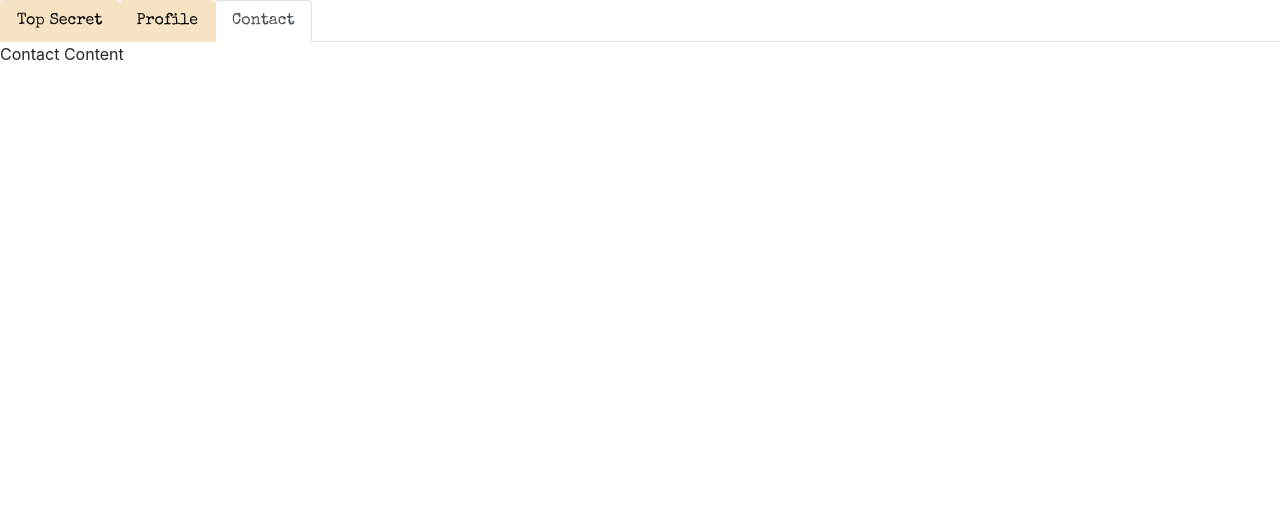
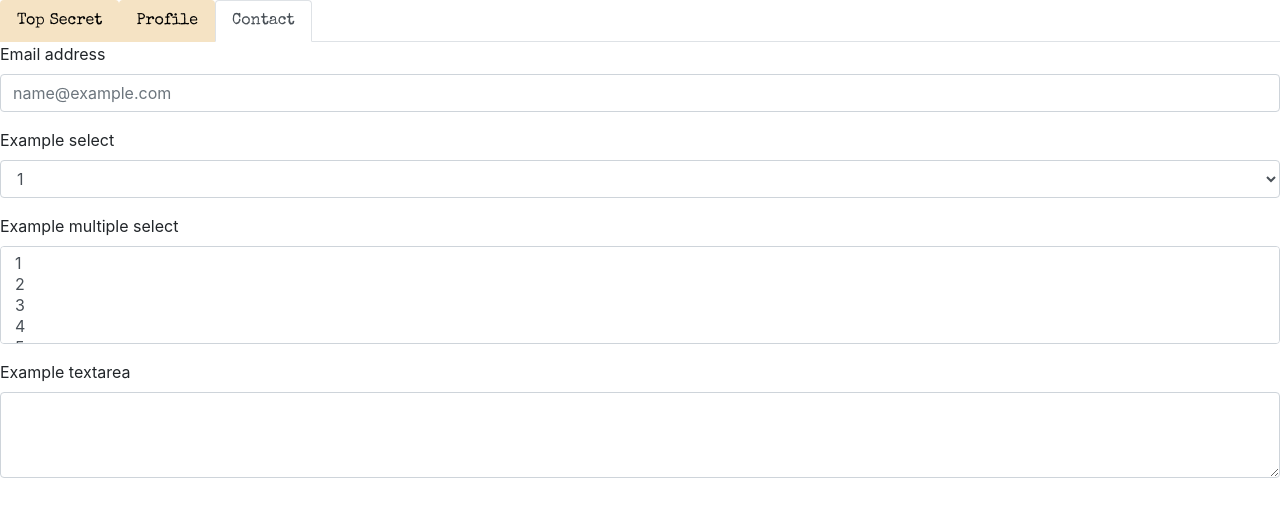
Before and after one commit to MaxwellMehlhoff/MaxwellMehlhoff.github.io, a plain HTML site: page index.html in a window 1280 px wide. Both pictures are taken after a click on the tab "Contact". Drawn offline with nearby package versions, Linux system fonts and the light colour scheme.

Commit message:
updated landing page and added base contact form code to be worked on seperate branch

```diff
--- a/css/styles.css
+++ b/css/styles.css
@@ -40,6 +40,7 @@
     font-family: Special_Elite;
     color: darkred;
     background-color: white;
+    text-shadow: -1px 0 whitesmoke, 0 1px whitesmoke, 1px 0 whitesmoke, 0 -1px whitesmoke;
 }
 
 .landing_text {
--- a/index.html
+++ b/index.html
@@ -56,7 +56,38 @@
 
     <!-- Start of Contact Content -->
 
-      <div class="tab-pane fade" id="nav-contact" role="tabpanel" aria-labelledby="nav-contact-tab">Contact Content</div>
+      <div class="tab-pane fade" id="nav-contact" role="tabpanel" aria-labelledby="nav-contact-tab">
+        <form>
+          <div class="form-group">
+            <label for="exampleFormControlInput1">Email address</label>
+            <input type="email" class="form-control" id="exampleFormControlInput1" placeholder="name@example.com">
+          </div>
+          <div class="form-group">
+            <label for="exampleFormControlSelect1">Example select</label>
+            <select class="form-control" id="exampleFormControlSelect1">
+              <option>1</option>
+              <option>2</option>
+              <option>3</option>
+              <option>4</option>
+              <option>5</option>
+            </select>
+          </div>
+          <div class="form-group">
+            <label for="exampleFormControlSelect2">Example multiple select</label>
+            <select multiple class="form-control" id="exampleFormControlSelect2">
+              <option>1</option>
+              <option>2</option>
+              <option>3</option>
+              <option>4</option>
+              <option>5</option>
+            </select>
+          </div>
+          <div class="form-group">
+            <label for="exampleFormControlTextarea1">Example textarea</label>
+            <textarea class="form-control" id="exampleFormControlTextarea1" rows="3"></textarea>
+          </div>
+        </form>
+      </div>
     </div>
 
     <!-- End of Contact Content -->
```
